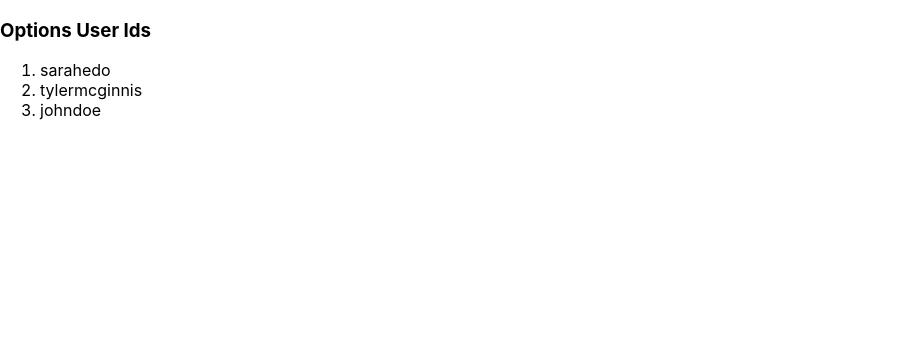
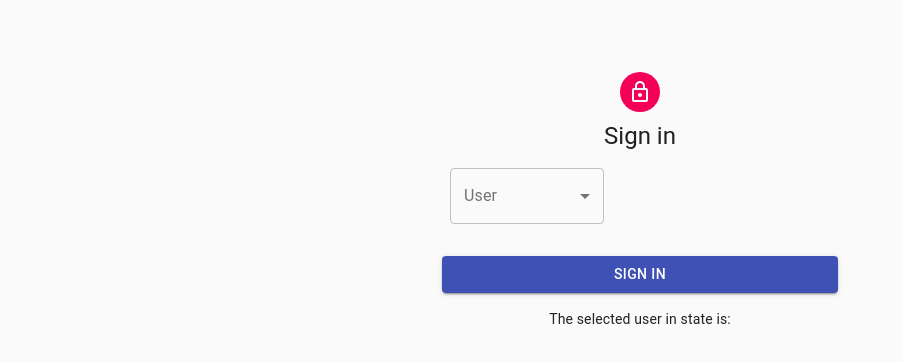
Before and after one commit to scottgibson21/react-would-you-rather, a React (Create React App) app: page / in a window 1280 px wide. Shown: the top 362 px of the page, without its empty margins (0-902 px from the left). Built offline with nearby package versions, Linux system fonts and the light colour scheme.

Commit message:
feat: setup material ui and login screen

```diff
--- a/package.json
+++ b/package.json
@@ -3,6 +3,8 @@
   "version": "0.1.0",
   "private": true,
   "dependencies": {
+    "@material-ui/core": "^4.9.13",
+    "@material-ui/icons": "^4.9.1",
     "@testing-library/jest-dom": "^4.2.4",
     "@testing-library/react": "^9.3.2",
     "@testing-library/user-event": "^7.1.2",
--- a/public/index.html
+++ b/public/index.html
@@ -8,6 +8,10 @@
     <meta
       name="description"
       content="Web site created using create-react-app"
+    />
+    <meta
+      name="viewport"
+      content="minimum-scale=1, initial-scale=1, width=device-width"
     />
     <link rel="apple-touch-icon" href="%PUBLIC_URL%/logo192.png" />
     <!--
--- a/src/components/Login.js
+++ b/src/components/Login.js
@@ -1,30 +1,110 @@
-import React, { Component } from 'react'
+import React, { useState } from 'react'
 import { connect } from 'react-redux'
+import { Button } from '@material-ui/core'
+import { makeStyles } from '@material-ui/core/styles';
+import Avatar from '@material-ui/core/Avatar';
+import CssBaseline from '@material-ui/core/CssBaseline';
+import InputLabel from '@material-ui/core/InputLabel';
+import FormControl from '@material-ui/core/FormControl';
+import Select from '@material-ui/core/Select';
+import LockOutlinedIcon from '@material-ui/icons/LockOutlined';
+import Typography from '@material-ui/core/Typography';
+import Container from '@material-ui/core/Container';
 
-class Login extends Component {
+const useStyles = makeStyles((theme) => ({
+    formControl: {
+        margin: theme.spacing(1),
+        minWidth: 120,
+    },
+    selectEmpty: {
+        flexGrow: 1,
+    },
+    paper: {
+        marginTop: theme.spacing(8),
+        display: 'flex',
+        flexDirection: 'column',
+        alignItems: 'center',
+    },
+    avatar: {
+        margin: theme.spacing(1),
+        backgroundColor: theme.palette.secondary.main,
+    },
+    form: {
+        width: '100%', // Fix IE 11 issue.
+        marginTop: theme.spacing(1),
+    },
+    submit: {
+        margin: theme.spacing(3, 0, 2),
+    },
+}));
 
-    render() {
-        const { userIds } = this.props
-        console.log('users from the login app', userIds)
-        console.log('props from the login app', this.props)
-        return (
-            <div>
-                <h3>Options User Ids</h3>
-                <ol>
-                    {userIds.map((userId) => (
-                        <li key={userId}>
-                            {userId}
-                        </li>
-                    ))}
-                </ol>
+function Login(props) {
+
+    const classes = useStyles();
+    const [input, setInput] = useState('')
+    const users = props.users ? props.users : {}
+    console.log(users)
+    const userIds = users ? Object.keys(users) : []
+
+    const handleChange = (e) => {
+        setInput(e.target.value)
+        console.log('The new state is: ', e.target.value)
+    }
+
+    return (
+        <div>
+            <Container component="main" maxWidth="xs">
+                <CssBaseline />
+                <div className={classes.paper}>
+                    <Avatar className={classes.avatar}>
+                        <LockOutlinedIcon />
+                    </Avatar>
+                    <Typography component="h1" variant="h5">
+                        Sign in
+                    </Typography>
+                    <form className={classes.form} noValidate>
+                        <FormControl variant="outlined" className={classes.formControl}>
+                            <InputLabel htmlFor="outlined-age-native-simple">User</InputLabel>
+                            <Select
+                                native
+                                value={input}
+                                onChange={handleChange}
+                                label="Age"
+                                inputProps={{
+                                    name: 'age',
+                                    id: 'outlined-age-native-simple',
+                                }}
+                                className={classes.selectEmpty}
+                            >
+                                <option aria-label="None" value="" disabled></option>
+                                {userIds.map((userId) => (
+                                    <option value={userId}>{users[userId].name}</option>
+                                ))}
+                            </Select>
+                        </FormControl>
+                        <Button
+                            type="submit"
+                            fullWidth
+                            variant="contained"
+                            color="primary"
+                            className={classes.submit}
+                        >
+                            Sign In
+                        </Button>
+                    </form>
+                </div>
+            </Container>
+            <div style={{ display: "flex", justifyContent: "center" }}>
+                <span>{`The selected user in state is: ${input}`}</span>
             </div>
-        )
-    }
+        </div>
+    )
 }
 
 function mapStateToProps({ users }) {
+    console.log('the current users in map state to props: ', users)
     return {
-        userIds: Object.keys(users)
+        users: users
     }
 }
 
```
Also changed, not shown: 1 other file (tests, documents, lock files or other folders).
